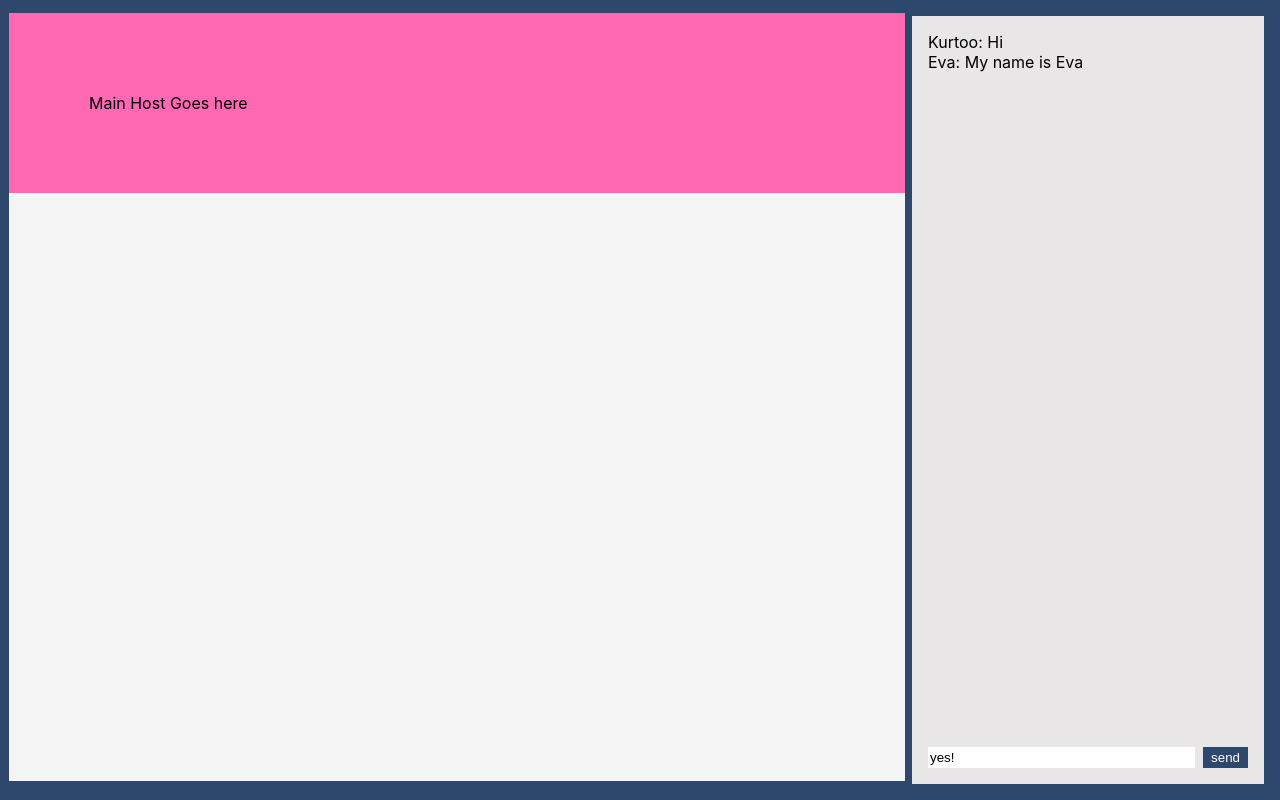
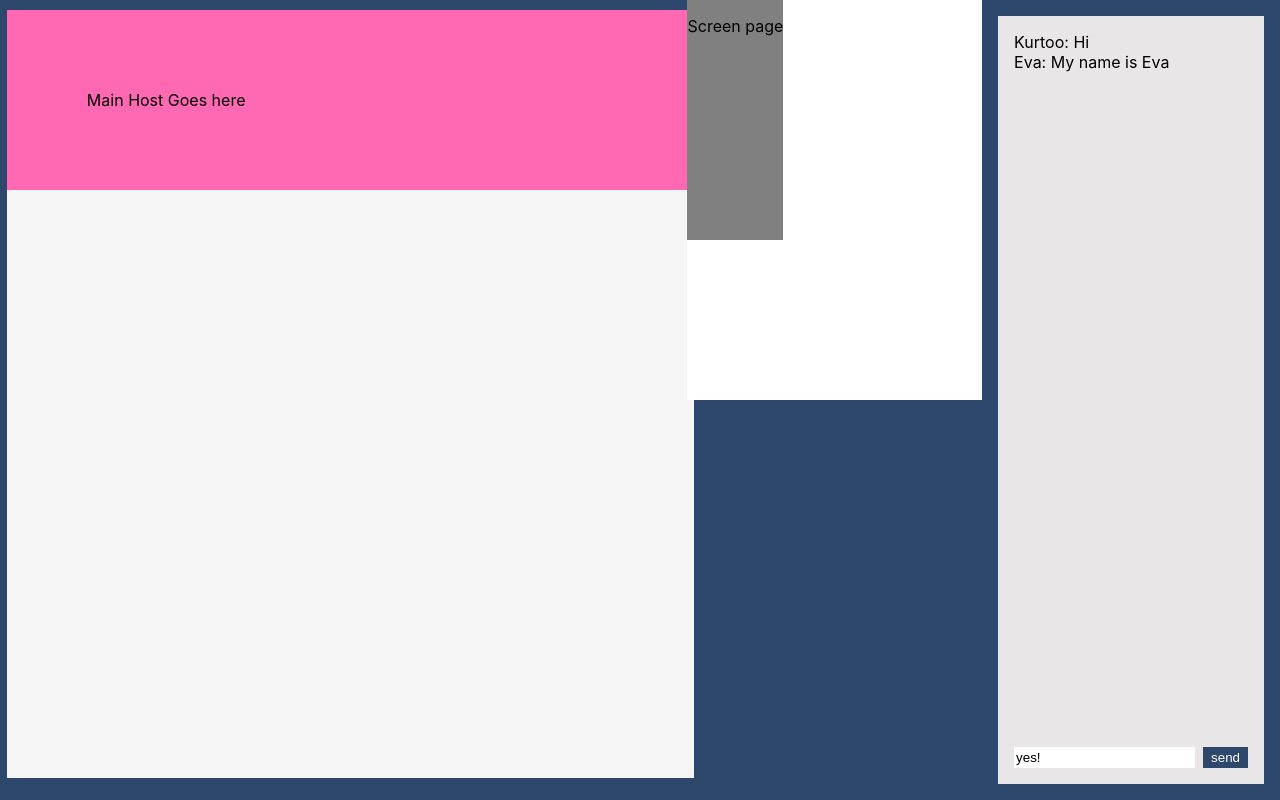
Before and after one commit to flextian/video-chat-a, a React (Create React App) app in the folder website/: page / in a window 1280 px wide. Built offline with nearby package versions, Linux system fonts and the light colour scheme.

Commit message:
tried changing screen

```diff
--- a/website/package.json
+++ b/website/package.json
@@ -3,9 +3,9 @@
   "version": "0.1.0",
   "private": true,
   "dependencies": {
-    "@emotion/react": "^11.7.1",
-    "@emotion/styled": "^11.6.0",
-    "@mui/material": "^5.4.1",
+    "@emotion/react": "^11.8.1",
+    "@emotion/styled": "^11.8.1",
+    "@mui/material": "^5.4.3",
     "@testing-library/jest-dom": "^5.16.1",
     "@testing-library/react": "^12.1.2",
     "@testing-library/user-event": "^13.5.0",
--- a/website/src/App/HomePage.js
+++ b/website/src/App/HomePage.js
@@ -2,6 +2,7 @@ import styled from "styled-components";
 import React from "react";
 import { ChatBox } from "./HomePage/ChatBox";
 import { VideoBox } from "./HomePage/VideoBox";
+import { ScreenPage } from "./ScreenPage/ScreenPage";
 
 export const HomePage = () => {
   return (
@@ -9,6 +10,9 @@ export const HomePage = () => {
         <VideoBoxContainer>
             <VideoBox />
         </VideoBoxContainer>
+        <ScreenPageContainer>
+          <ScreenPage />
+        </ScreenPageContainer>
         <ChatBoxContainer>
             <ChatBox />
         </ChatBoxContainer>
@@ -21,6 +25,13 @@ const FullHeightBlueBox = styled.div`
   height: 100vh;
   display: flex;
 `;
+
+const ScreenPageContainer = styled.div`
+  background-color: #FFFFFF;
+  height: 50vh;
+  flex-basis: 30%;
+  display: flex;
+`;
 const ChatBoxContainer = styled.div`
   flex-basis: 30%;
   display: flex;
--- a/website/src/App/ScreenPage/ScreenPage.js
+++ b/website/src/App/ScreenPage/ScreenPage.js
@@ -3,14 +3,14 @@ import React from "react";
 
 export const ScreenPage = () => {
   return (
-    <FullHeightBlueBox>
-      <h1>Screen page</h1>
-    </FullHeightBlueBox>
+    <Screen>
+      <p>Screen page</p>
+    </Screen>
   );
 };
 
-const FullHeightBlueBox = styled.div`
-  background-color: #2d476d;
-  height: 100vh;
+const Screen = styled.div`
+  background-color: #808080;
+  height: 30vh;
   display: flex;
 `;
```
Also changed, not shown: 1 other file (tests, documents, lock files or other folders).
